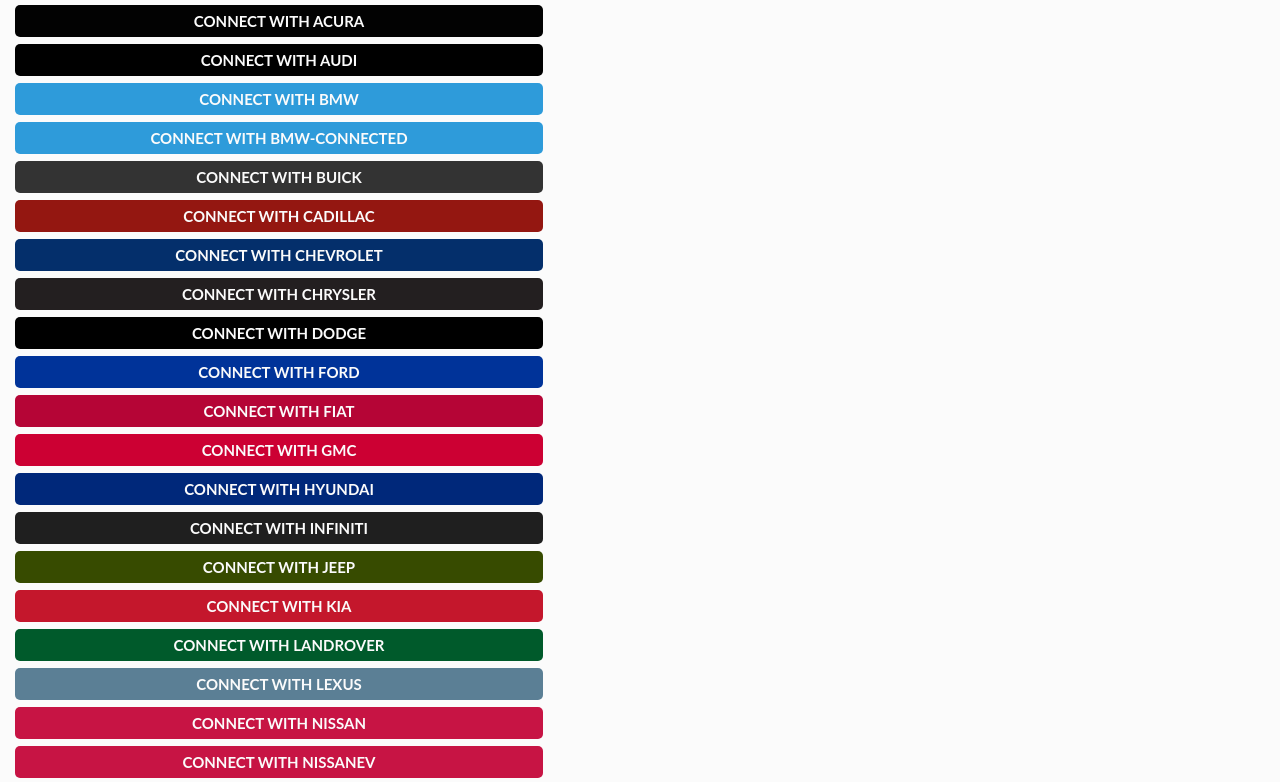
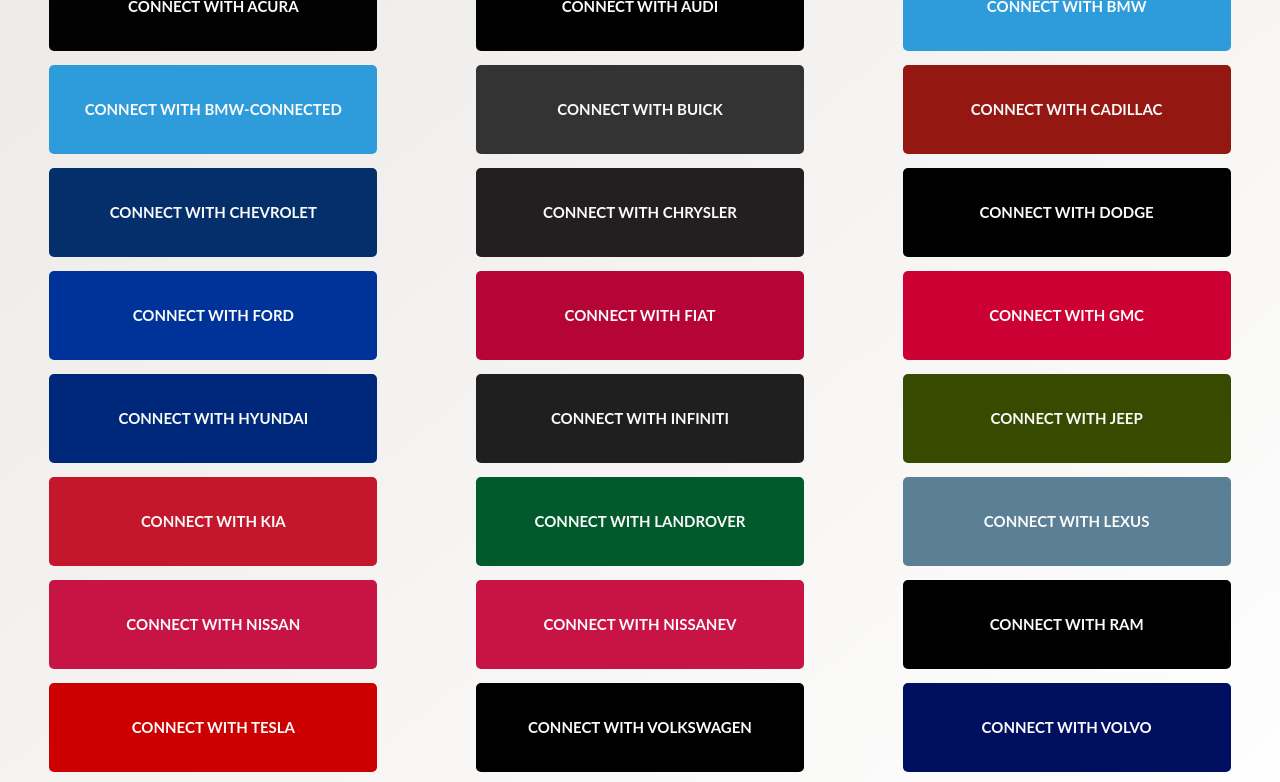
Before and after one commit to smartcar/javascript-sdk, a website: page demo/index.html in a window 1280 px wide. Shown: the part 155-937 px from the top of the page. Drawn offline with Linux system fonts and the light colour scheme; files that its build step writes are made by us from their sources.

Commit message:
clean up demo page

```diff
--- a/demo/index.html
+++ b/demo/index.html
@@ -5,38 +5,55 @@
     <title>Demo App</title>
 
     <style>
-      .header {
-        text-align: center;
-        font-weight: 700;
+
+      html, body {
+        margin: 0;
+        padding: 0;
+        min-height: 100%;
       }
 
       body {
         font-family: "Lato", "HelveticaNeue", "Helvetica Neue", Helvetica, Arial, sans-serif;
-        background: #FBFBFB;
+        background: #ECE9E6;
+        background: linear-gradient(to top left, #FFFFFF, #ECE9E6);
       }
 
-      .container {
-        margin-top: 100px;
+      h1 {
+        margin-bottom: 50px;
       }
+
+      #container {
+        height: 100%;
+        display: flex;
+        flex-direction: column;
+        align-items: center;
+        justify-content: center;
+      }
+      #smartcar-buttons {
+        width: 100%;
+        display: flex;
+        flex-wrap: wrap;
+        justify-content: space-around;
+      }
+
+      #smartcar-buttons a {
+        height: 75px;
+        width: 300px;
+        line-height: 75px;
+      }
+
     </style>
   </head>
 
   <body>
 
     <span id="browser-sync-binding"></span>
-    <div class="container">
 
-      <div class="row">
-        <div class="four columns offset-by-four">
-          <h1 class="header">Demo</h1>
-        </div>
-      </div>
+    <div id="container">
 
-      <div class="row">
-        <div class="four columns offset-by-four">
-          <div id="smartcar-buttons"></div>
-        </div>
-      </div>
+      <h1>Javascript SDK Demo</h1>
+      <div id="smartcar-buttons"></div>
+
     </div>
 
     <script src="scripts/sdk.js"></script>
```
